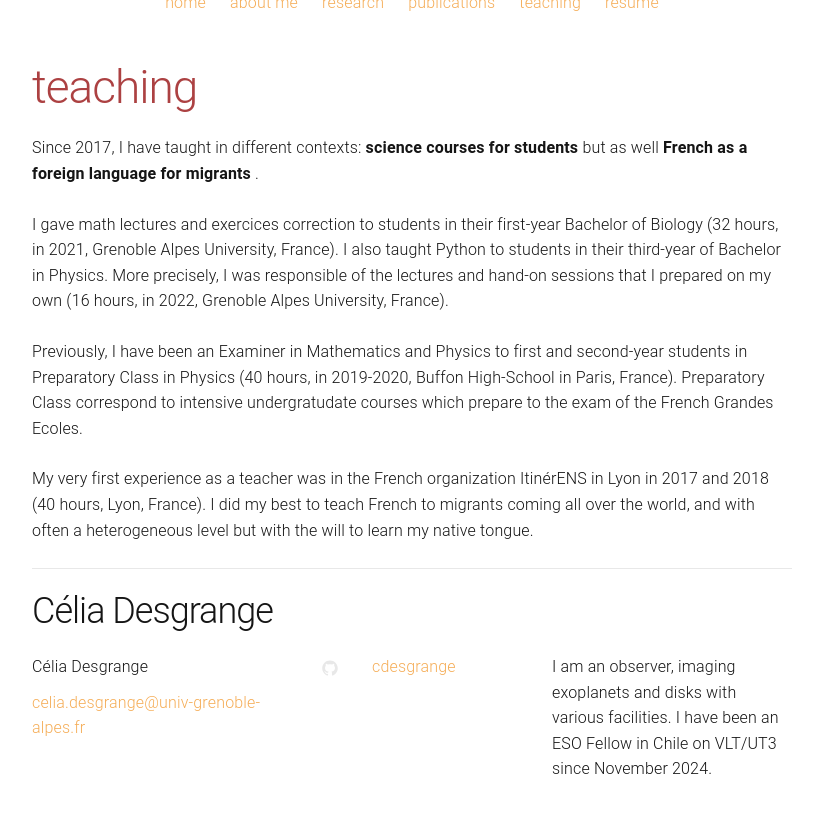
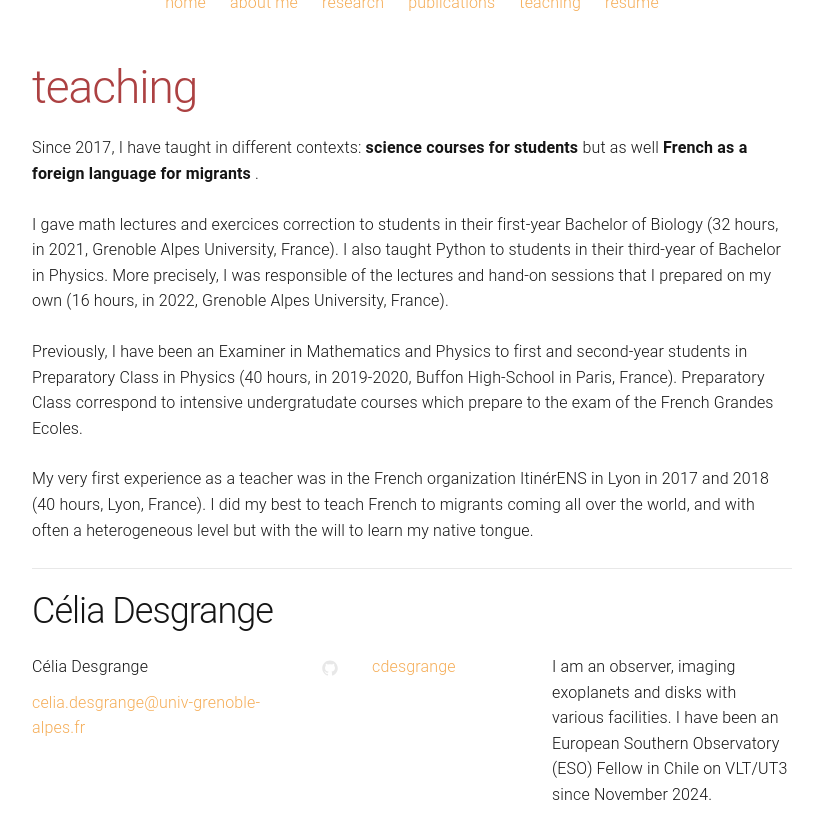
Before and after one commit to cdesgrange/cdesgrange.github.io, a Jekyll site: the page built from teaching.md, in a window 1280 px wide, cut to the strip 186-1059 px from the top of the page. Shown: the top 839 px of the strip, without its empty margins (228-1046 px from the left). Built offline with Jekyll 4.4.1, drawn with Linux system fonts in a browser that asks for light colours.

Commit message:
Update _config.yml

```diff
--- a/_config.yml
+++ b/_config.yml
@@ -3,7 +3,7 @@ title: Célia Desgrange
 email: celia.desgrange@univ-grenoble-alpes.fr
 #email: desgrange@mpia.de
 description: > # this means to ignore newlines until "baseurl:"
-  I am an observer, imaging exoplanets and disks with various facilities. I have been an ESO Fellow in Chile on VLT/UT3 since November 2024.
+  I am an observer, imaging exoplanets and disks with various facilities. I have been an European Southern Observatory (ESO) Fellow in Chile on VLT/UT3 since November 2024.
 #baseurl: "/urban-theme" # the subpath of your site, e.g. /blog
 url: "https://cdesgrange.github.io" # the base hostname & protocol for your site
 #twitter_username: jekyllrb
```
